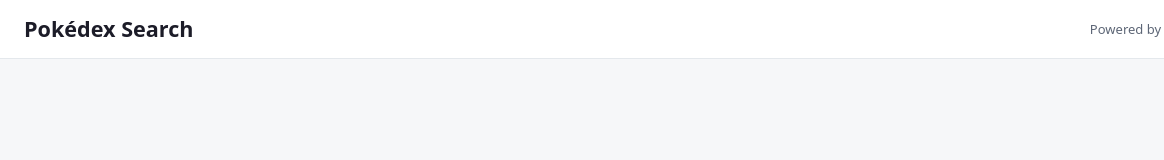
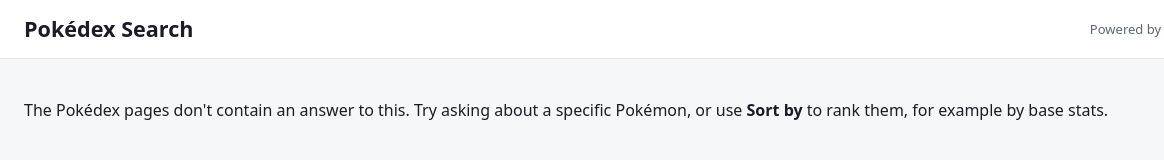
Before and after one commit to kumar-hills/pokedex-coveo, a website built with Vite: page index.html in a window 1280 px wide. Shown: the full height of the page, 0-1164 px from the left. Built offline with nearby package versions, Linux system fonts and the light colour scheme; what @coveo/atomic would draw is missing.

Commit message:
Explain when no answer can be generated
RGA declines when the retrieved pages do not contain an answer, such as
"which is the strongest pokemon": that is a comparison across every
Pokémon, and no single page states it. The answer panel used to vanish
in that case. It now says why and points to sorting by base stats.

```diff
--- a/index.html
+++ b/index.html
@@ -59,8 +59,17 @@
         </atomic-layout-section>
 
         <atomic-layout-section section="main">
-          <!-- Shown only when the pipeline's RGA model generates an answer for the query. -->
-          <atomic-generated-answer></atomic-generated-answer>
+          <!--
+            RGA answers only from what the retrieved pages say. When they do not
+            contain an answer (for example a comparison across all Pokémon), it
+            declines, and this message is shown instead of leaving a gap.
+          -->
+          <atomic-generated-answer>
+            <p slot="no-answer-message">
+              The Pokédex pages don't contain an answer to this. Try asking about a specific
+              Pokémon, or use <strong>Sort by</strong> to rank them, for example by base stats.
+            </p>
+          </atomic-generated-answer>
           <atomic-layout-section section="status">
             <atomic-breadbox></atomic-breadbox>
             <atomic-query-summary></atomic-query-summary>
```
